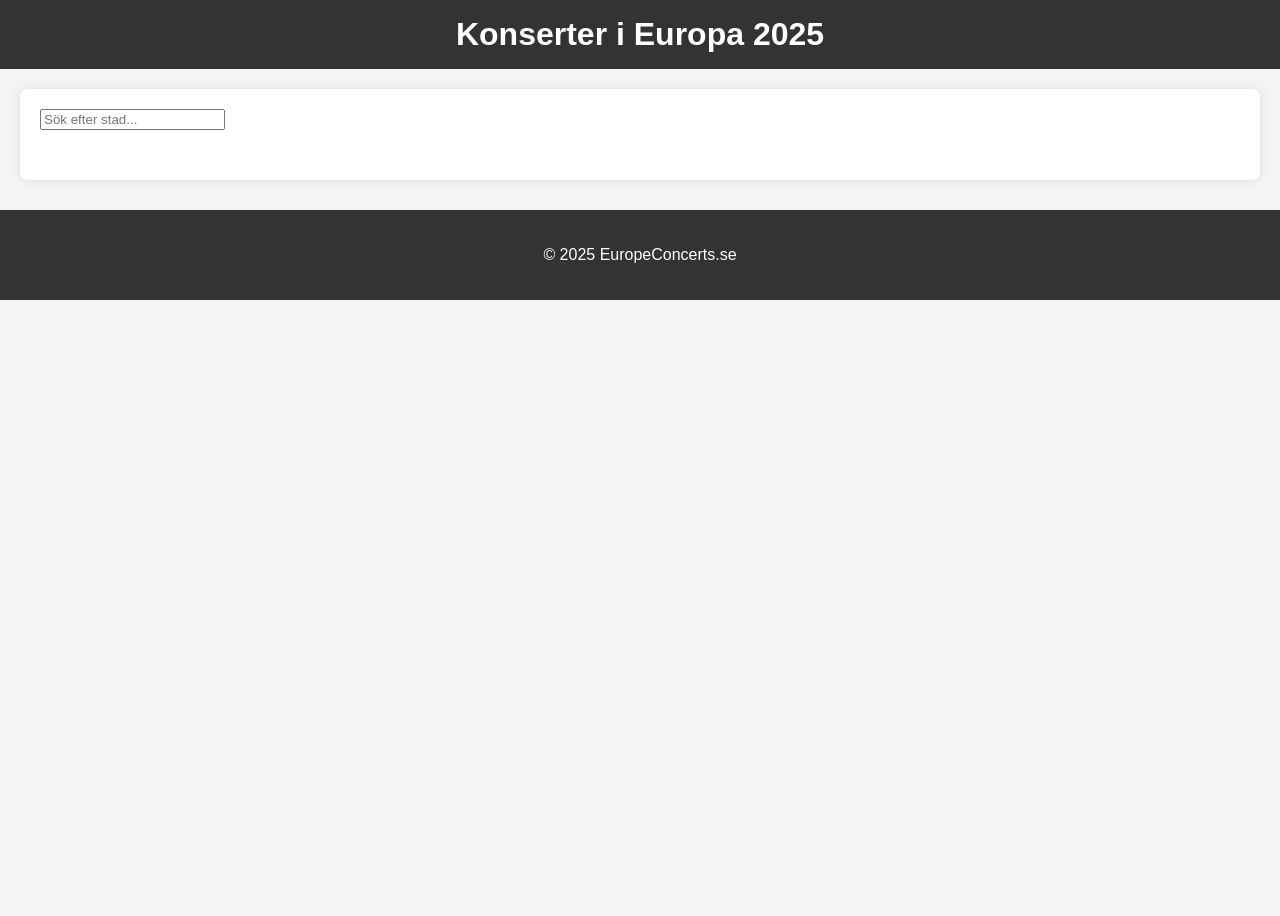
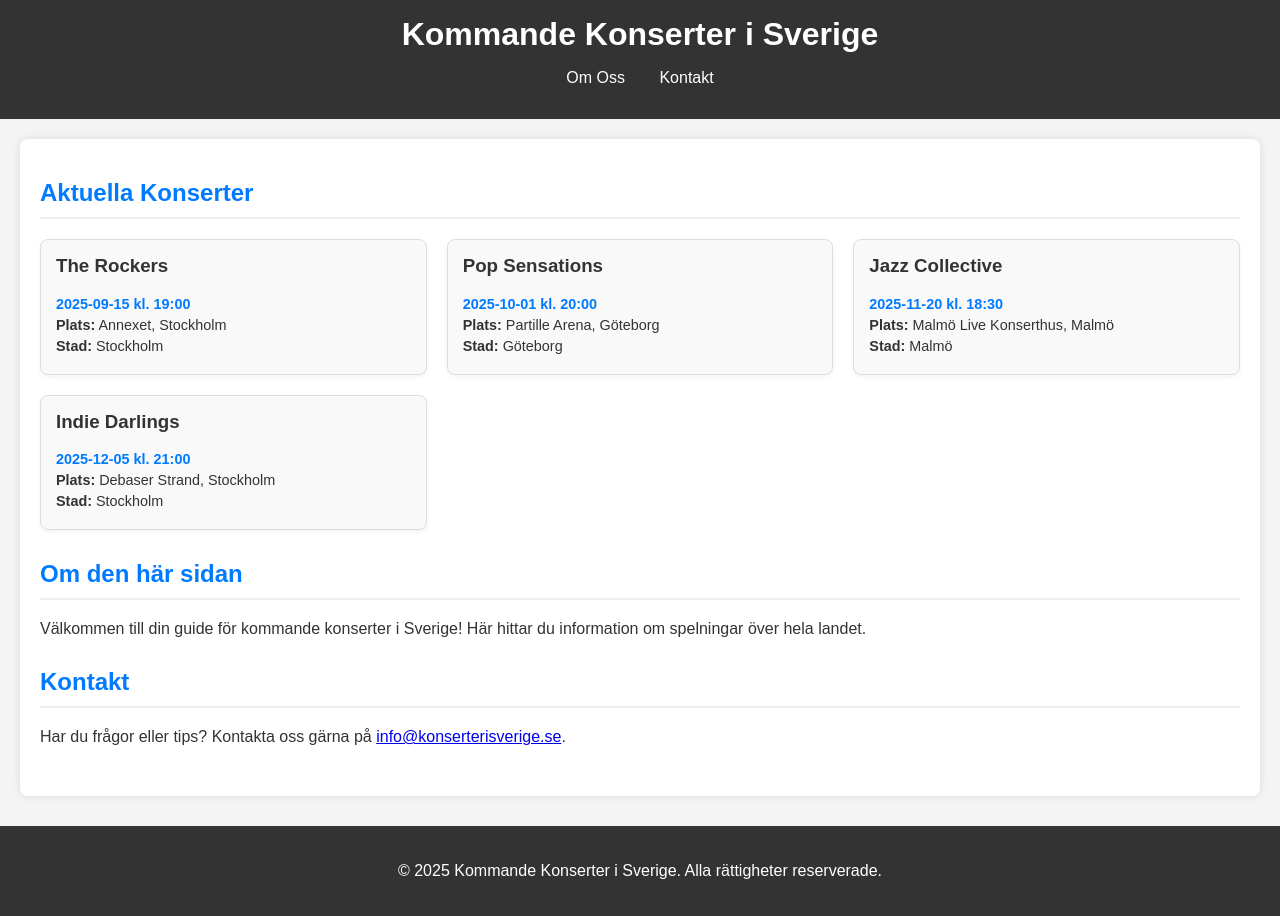
Before and after one commit to corneliaridderstad/konsert, a plain HTML site: page index.html in a window 1280 px wide. Before the commit the page ends 800 px from the top, so only its background shows below. Drawn offline with Linux system fonts and the light colour scheme.

Commit message:
Add files via upload

```diff
--- a/index.html
+++ b/index.html
@@ -1,36 +1,43 @@
 <!DOCTYPE html>
 <html lang="sv">
 <head>
-    <!-- Google Tag Manager -->
-    <script>(function(w,d,s,l,i){w[l]=w[l]||[];w[l].push({'gtm.start':
-    new Date().getTime(),event:'gtm.js'});var f=d.getElementsByTagName(s)[0],
-    j=d.createElement(s),dl=l!='dataLayer'?'&l='+l:'';j.async=true;j.src=
-    'https://www.googletagmanager.com/gtm.js?id='+i+dl;f.parentNode.insertBefore(j,f);
-    })(window,document,'script','dataLayer','GTM-5HRWX3QL');</script>
-    <!-- End Google Tag Manager -->
-  <meta charset="UTF-8" />
-  <meta name="viewport" content="width=device-width, initial-scale=1.0"/>
-  <title>Konserter i Europa</title>
-  <link rel="stylesheet" href="style.css" />
+    <meta charset="UTF-8">
+    <meta name="viewport" content="width=device-width, initial-scale=1.0">
+    <title>Kommande Konserter i Sverige</title>
+    <link rel="stylesheet" href="style.css">
 </head>
 <body>
     <header>
-    <h1>Konserter i Europa 2025</h1>
+        <h1>Kommande Konserter i Sverige</h1>
+        <nav>
+            <ul>
+                <li><a href="#about">Om Oss</a></li>
+                <li><a href="#contact">Kontakt</a></li>
+            </ul>
+        </nav>
     </header>
-    <!-- Google Tag Manager (noscript) -->
-    <noscript><iframe src="https://www.googletagmanager.com/ns.html?id=GTM-5HRWX3QL"
-    height="0" width="0" style="display:none;visibility:hidden"></iframe></noscript>
-    <!-- End Google Tag Manager (noscript) -->
+
     <main>
-    <div class="search-container">
-      <input type="text" id="searchInput" placeholder="Sök efter stad..." />
+        <section id="concert-list">
+            <h2>Aktuella Konserter</h2>
+            <div id="concerts-container">
+                <p>Laddar konserter...</p>
             </div>
+        </section>
 
-    <section id="concert-list"></section>
+        <section id="about">
+            <h2>Om den här sidan</h2>
+            <p>Välkommen till din guide för kommande konserter i Sverige! Här hittar du information om spelningar över hela landet.</p>
+        </section>
+
+        <section id="contact">
+            <h2>Kontakt</h2>
+            <p>Har du frågor eller tips? Kontakta oss gärna på <a href="mailto:info@konserterisverige.se">info@konserterisverige.se</a>.</p>
+        </section>
     </main>
 
     <footer>
-    <p>&copy; 2025 EuropeConcerts.se</p>
+        <p>&copy; 2025 Kommande Konserter i Sverige. Alla rättigheter reserverade.</p>
     </footer>
 
     <script src="script.js"></script>
```
Lines whose indentation alone changed are shown as unchanged.
